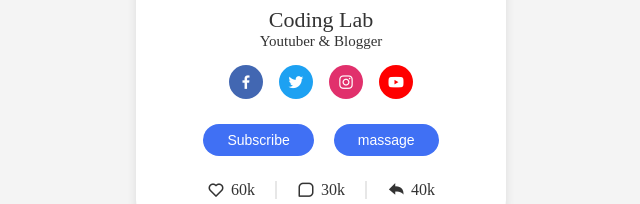
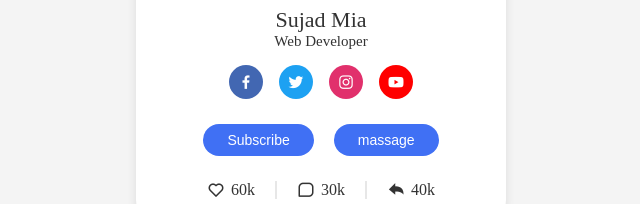
Before and after one commit to sujadmia12/Card-2.1, a plain HTML site: page index.html in a window 1280 px wide. Shown: the part 377-581 px from the top of the page, 319-959 px from the left. Drawn offline with nearby package versions, Linux system fonts and the light colour scheme.

Commit message:
Update index.html

```diff
--- a/index.html
+++ b/index.html
@@ -16,8 +16,8 @@
             <img src="WhatsApp Image 2025-01-26 at 11.35.19_1e0b7049.jpg" alt="" class="profle-img">
         </div>
         <div class="text-data">
-            <span class="name">Coding Lab</span>
-            <span class="job">Youtuber & Blogger</span>
+            <span class="name">Sujad Mia</span>
+            <span class="job">Web Developer</span>
         </div>
         <div class="media-button">
             <a href="https://www.facebook.com/sujadmir819"  style="background:#4267b2 ;" target="_blank" class="link">
```
